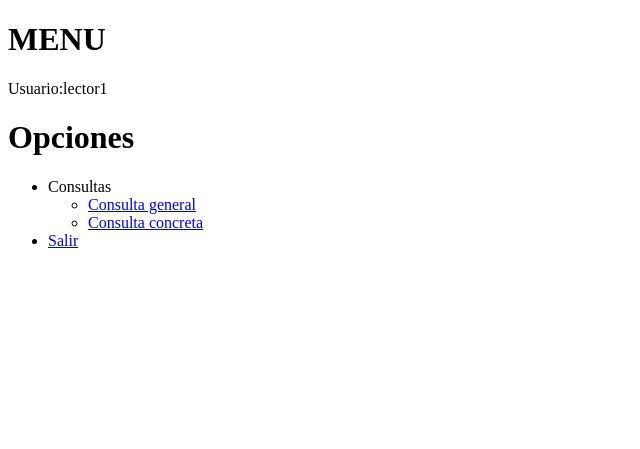
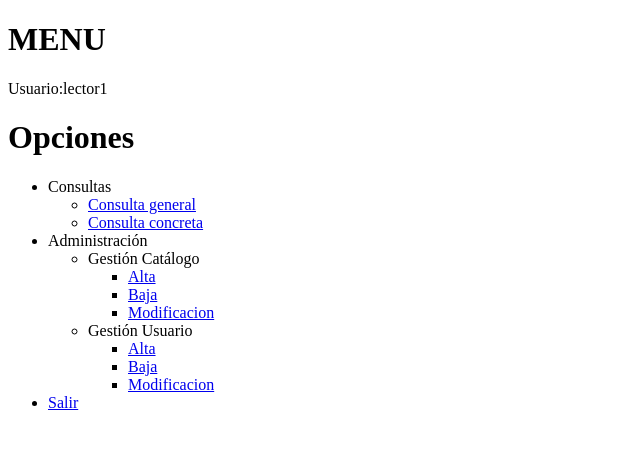
Before and after one commit to grupo4/Biblos, a PHP site: page /menuG.php in a window 1280 px wide. Shown: the top 449 px of the page, without its empty margins (0-640 px from the left). Run offline with PHP 8.4, Linux system fonts and the light colour scheme; a user stored in the database is signed in.

Commit message:
modificacion menu general

```diff
--- a/menuG.php
+++ b/menuG.php
@@ -25,6 +25,22 @@ compruebaSesion();
                     <li><a href='cespecificaG.php'>Consulta concreta</a>
 
                 </ul>
+
+            <li>Administración
+                <ul>
+                    <li>Gestión Catálogo
+                        <ul>
+                            <li><a href='gestion_catalogo_alta.php'>Alta</a>
+                            <li><a href='gestion_catalogo_baja.php'>Baja</a>
+                            <li><a href='gestion_catalogo_modificacion.php'>Modificacion</a>
+                        </ul>
+                    <li>Gestión Usuario
+                        <ul>
+                            <li><a href='gestion_usuario_alta.php'>Alta</a>
+                            <li><a href='gestion_usuario_baja.php'>Baja</a>
+                            <li><a href='gestion_usuario_modificacion.php'>Modificacion</a>
+                        </ul>
+                </ul>
                 <?php
                 // Comprobacion del tipo de usuario
                 if ($usuario['tipo_usuario_id_tipo_usuario'] == 0)
@@ -32,9 +48,9 @@ compruebaSesion();
                 ?>
 
             <li><a href='salida.php'>Salir</a>
-        </ul>
+        </ul></ul>
 
-    </body>
+</body>
 </html>
 
 <?php
```
Also changed, not shown: 1 other file.
